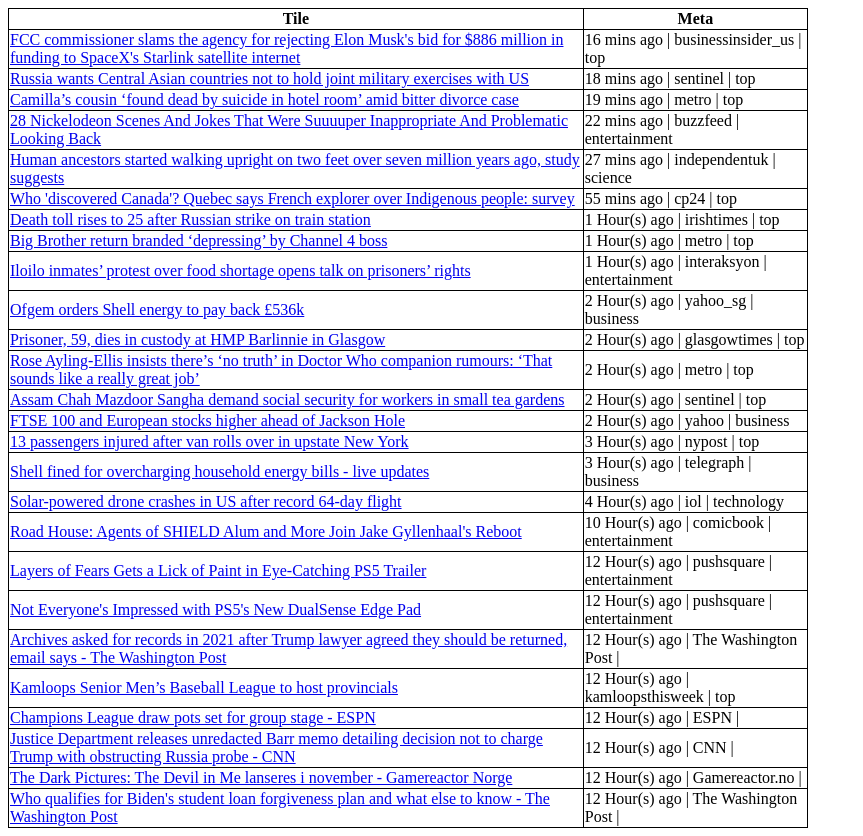
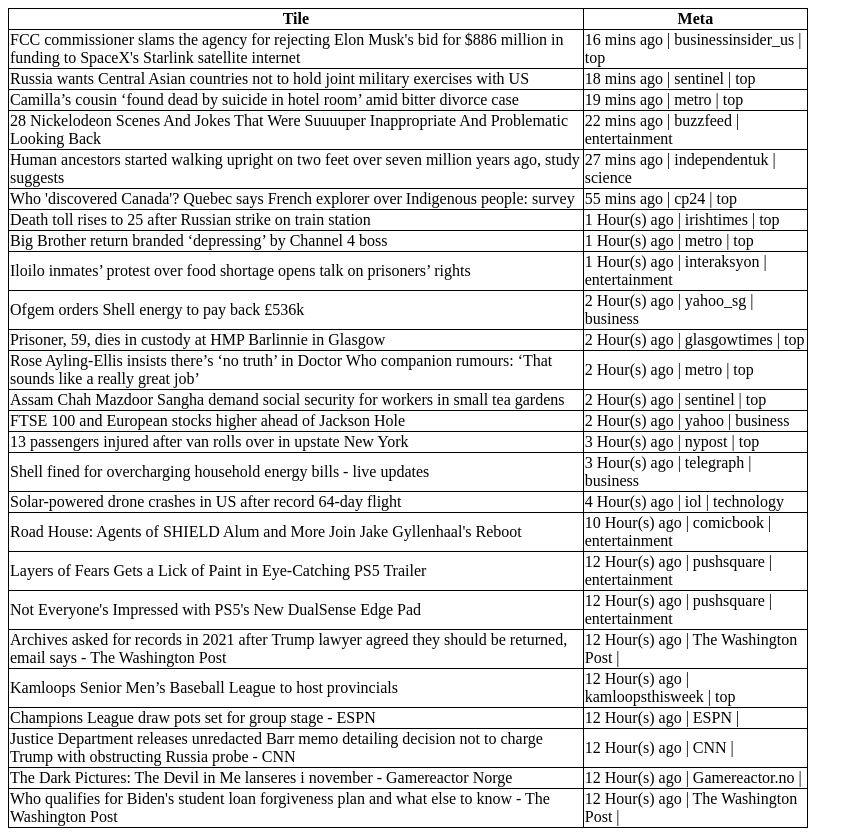
Before and after one commit to mywebmasteruk/hada-news, a plain HTML site: page index.html in a window 1280 px wide. Shown: the whole page, without its empty margins (0-863 px from the left). Drawn offline with Linux system fonts and the light colour scheme.

Commit message:
create index html 3

```diff
--- a/index.html
+++ b/index.html
@@ -1,53 +1,53 @@
 <div style="max-width:800px;"><table style="border: 1px solid black; border-collapse: collapse;"><tr><th style="border: 1px solid black; border-collapse: collapse;">Tile</th><th style="border: 1px solid black; border-collapse: collapse;">Meta</th></tr><tr><td style="border: 1px solid black; border-collapse: collapse;">
-        <a href="/test" target="_blank">FCC commissioner slams the agency for rejecting Elon Musk's bid for $886 million in funding to SpaceX's Starlink satellite internet</a>
+        <a style="color:#000000;text-decoration:none; " href="/test" target="_blank">FCC commissioner slams the agency for rejecting Elon Musk's bid for $886 million in funding to SpaceX's Starlink satellite internet</a>
         </td><td style="border: 1px solid black; border-collapse: collapse;">16 mins ago  |  businessinsider_us  |  top</td></tr><tr><td style="border: 1px solid black; border-collapse: collapse;">
-        <a href="/test" target="_blank">Russia wants Central Asian countries not to hold joint military exercises with US</a>
+        <a style="color:#000000;text-decoration:none; " href="/test" target="_blank">Russia wants Central Asian countries not to hold joint military exercises with US</a>
         </td><td style="border: 1px solid black; border-collapse: collapse;">18 mins ago  |  sentinel  |  top</td></tr><tr><td style="border: 1px solid black; border-collapse: collapse;">
-        <a href="/test" target="_blank">Camilla’s cousin ‘found dead by suicide in hotel room’ amid bitter divorce case</a>
+        <a style="color:#000000;text-decoration:none; " href="/test" target="_blank">Camilla’s cousin ‘found dead by suicide in hotel room’ amid bitter divorce case</a>
         </td><td style="border: 1px solid black; border-collapse: collapse;">19 mins ago  |  metro  |  top</td></tr><tr><td style="border: 1px solid black; border-collapse: collapse;">
-        <a href="/test" target="_blank">28 Nickelodeon Scenes And Jokes That Were Suuuuper Inappropriate And Problematic Looking Back</a>
+        <a style="color:#000000;text-decoration:none; " href="/test" target="_blank">28 Nickelodeon Scenes And Jokes That Were Suuuuper Inappropriate And Problematic Looking Back</a>
         </td><td style="border: 1px solid black; border-collapse: collapse;">22 mins ago  |  buzzfeed  |  entertainment</td></tr><tr><td style="border: 1px solid black; border-collapse: collapse;">
-        <a href="/test" target="_blank">Human ancestors started walking upright on two feet over seven million years ago, study suggests</a>
+        <a style="color:#000000;text-decoration:none; " href="/test" target="_blank">Human ancestors started walking upright on two feet over seven million years ago, study suggests</a>
         </td><td style="border: 1px solid black; border-collapse: collapse;">27 mins ago  |  independentuk  |  science</td></tr><tr><td style="border: 1px solid black; border-collapse: collapse;">
-        <a href="/test" target="_blank">Who 'discovered Canada'? Quebec says French explorer over Indigenous people: survey</a>
+        <a style="color:#000000;text-decoration:none; " href="/test" target="_blank">Who 'discovered Canada'? Quebec says French explorer over Indigenous people: survey</a>
         </td><td style="border: 1px solid black; border-collapse: collapse;">55 mins ago  |  cp24  |  top</td></tr><tr><td style="border: 1px solid black; border-collapse: collapse;">
-        <a href="/test" target="_blank">Death toll rises to 25 after Russian strike on train station</a>
+        <a style="color:#000000;text-decoration:none; " href="/test" target="_blank">Death toll rises to 25 after Russian strike on train station</a>
         </td><td style="border: 1px solid black; border-collapse: collapse;">1 Hour(s) ago  |  irishtimes  |  top</td></tr><tr><td style="border: 1px solid black; border-collapse: collapse;">
-        <a href="/test" target="_blank">Big Brother return branded ‘depressing’ by Channel 4 boss</a>
+        <a style="color:#000000;text-decoration:none; " href="/test" target="_blank">Big Brother return branded ‘depressing’ by Channel 4 boss</a>
         </td><td style="border: 1px solid black; border-collapse: collapse;">1 Hour(s) ago  |  metro  |  top</td></tr><tr><td style="border: 1px solid black; border-collapse: collapse;">
-        <a href="/test" target="_blank">Iloilo inmates’ protest over food shortage opens talk on prisoners’ rights</a>
+        <a style="color:#000000;text-decoration:none; " href="/test" target="_blank">Iloilo inmates’ protest over food shortage opens talk on prisoners’ rights</a>
         </td><td style="border: 1px solid black; border-collapse: collapse;">1 Hour(s) ago  |  interaksyon  |  entertainment</td></tr><tr><td style="border: 1px solid black; border-collapse: collapse;">
-        <a href="/test" target="_blank">Ofgem orders Shell energy to pay back £536k</a>
+        <a style="color:#000000;text-decoration:none; " href="/test" target="_blank">Ofgem orders Shell energy to pay back £536k</a>
         </td><td style="border: 1px solid black; border-collapse: collapse;">2 Hour(s) ago  |  yahoo_sg  |  business</td></tr><tr><td style="border: 1px solid black; border-collapse: collapse;">
-        <a href="/test" target="_blank">Prisoner, 59, dies in custody at HMP Barlinnie in Glasgow</a>
+        <a style="color:#000000;text-decoration:none; " href="/test" target="_blank">Prisoner, 59, dies in custody at HMP Barlinnie in Glasgow</a>
         </td><td style="border: 1px solid black; border-collapse: collapse;">2 Hour(s) ago  |  glasgowtimes  |  top</td></tr><tr><td style="border: 1px solid black; border-collapse: collapse;">
-        <a href="/test" target="_blank">Rose Ayling-Ellis insists there’s ‘no truth’ in Doctor Who companion rumours: ‘That sounds like a really great job’</a>
+        <a style="color:#000000;text-decoration:none; " href="/test" target="_blank">Rose Ayling-Ellis insists there’s ‘no truth’ in Doctor Who companion rumours: ‘That sounds like a really great job’</a>
         </td><td style="border: 1px solid black; border-collapse: collapse;">2 Hour(s) ago  |  metro  |  top</td></tr><tr><td style="border: 1px solid black; border-collapse: collapse;">
-        <a href="/test" target="_blank">Assam Chah Mazdoor Sangha demand social security for workers in small tea gardens</a>
+        <a style="color:#000000;text-decoration:none; " href="/test" target="_blank">Assam Chah Mazdoor Sangha demand social security for workers in small tea gardens</a>
         </td><td style="border: 1px solid black; border-collapse: collapse;">2 Hour(s) ago  |  sentinel  |  top</td></tr><tr><td style="border: 1px solid black; border-collapse: collapse;">
-        <a href="/test" target="_blank">FTSE 100 and European stocks higher ahead of Jackson Hole</a>
+        <a style="color:#000000;text-decoration:none; " href="/test" target="_blank">FTSE 100 and European stocks higher ahead of Jackson Hole</a>
         </td><td style="border: 1px solid black; border-collapse: collapse;">2 Hour(s) ago  |  yahoo  |  business</td></tr><tr><td style="border: 1px solid black; border-collapse: collapse;">
-        <a href="/test" target="_blank">13 passengers injured after van rolls over in upstate New York</a>
+        <a style="color:#000000;text-decoration:none; " href="/test" target="_blank">13 passengers injured after van rolls over in upstate New York</a>
         </td><td style="border: 1px solid black; border-collapse: collapse;">3 Hour(s) ago  |  nypost  |  top</td></tr><tr><td style="border: 1px solid black; border-collapse: collapse;">
-        <a href="/test" target="_blank">Shell fined for overcharging household energy bills - live updates</a>
+        <a style="color:#000000;text-decoration:none; " href="/test" target="_blank">Shell fined for overcharging household energy bills - live updates</a>
         </td><td style="border: 1px solid black; border-collapse: collapse;">3 Hour(s) ago  |  telegraph  |  business</td></tr><tr><td style="border: 1px solid black; border-collapse: collapse;">
-        <a href="/test" target="_blank">Solar-powered drone crashes in US after record 64-day flight</a>
+        <a style="color:#000000;text-decoration:none; " href="/test" target="_blank">Solar-powered drone crashes in US after record 64-day flight</a>
         </td><td style="border: 1px solid black; border-collapse: collapse;">4 Hour(s) ago  |  iol  |  technology</td></tr><tr><td style="border: 1px solid black; border-collapse: collapse;">
-        <a href="/test" target="_blank">Road House: Agents of SHIELD Alum and More Join Jake Gyllenhaal's Reboot</a>
+        <a style="color:#000000;text-decoration:none; " href="/test" target="_blank">Road House: Agents of SHIELD Alum and More Join Jake Gyllenhaal's Reboot</a>
         </td><td style="border: 1px solid black; border-collapse: collapse;">10 Hour(s) ago  |  comicbook  |  entertainment</td></tr><tr><td style="border: 1px solid black; border-collapse: collapse;">
-        <a href="/test" target="_blank">Layers of Fears Gets a Lick of Paint in Eye-Catching PS5 Trailer</a>
+        <a style="color:#000000;text-decoration:none; " href="/test" target="_blank">Layers of Fears Gets a Lick of Paint in Eye-Catching PS5 Trailer</a>
         </td><td style="border: 1px solid black; border-collapse: collapse;">12 Hour(s) ago  |  pushsquare  |  entertainment</td></tr><tr><td style="border: 1px solid black; border-collapse: collapse;">
-        <a href="/test" target="_blank">Not Everyone's Impressed with PS5's New DualSense Edge Pad</a>
+        <a style="color:#000000;text-decoration:none; " href="/test" target="_blank">Not Everyone's Impressed with PS5's New DualSense Edge Pad</a>
         </td><td style="border: 1px solid black; border-collapse: collapse;">12 Hour(s) ago  |  pushsquare  |  entertainment</td></tr><tr><td style="border: 1px solid black; border-collapse: collapse;">
-        <a href="/test" target="_blank">Archives asked for records in 2021 after Trump lawyer agreed they should be returned, email says - The Washington Post</a>
+        <a style="color:#000000;text-decoration:none; " href="/test" target="_blank">Archives asked for records in 2021 after Trump lawyer agreed they should be returned, email says - The Washington Post</a>
         </td><td style="border: 1px solid black; border-collapse: collapse;">12 Hour(s) ago  |  The Washington Post  |  </td></tr><tr><td style="border: 1px solid black; border-collapse: collapse;">
-        <a href="/test" target="_blank">Kamloops Senior Men’s Baseball League to host provincials</a>
+        <a style="color:#000000;text-decoration:none; " href="/test" target="_blank">Kamloops Senior Men’s Baseball League to host provincials</a>
         </td><td style="border: 1px solid black; border-collapse: collapse;">12 Hour(s) ago  |  kamloopsthisweek  |  top</td></tr><tr><td style="border: 1px solid black; border-collapse: collapse;">
-        <a href="/test" target="_blank">Champions League draw pots set for group stage - ESPN</a>
+        <a style="color:#000000;text-decoration:none; " href="/test" target="_blank">Champions League draw pots set for group stage - ESPN</a>
         </td><td style="border: 1px solid black; border-collapse: collapse;">12 Hour(s) ago  |  ESPN  |  </td></tr><tr><td style="border: 1px solid black; border-collapse: collapse;">
-        <a href="/test" target="_blank">Justice Department releases unredacted Barr memo detailing decision not to charge Trump with obstructing Russia probe - CNN</a>
+        <a style="color:#000000;text-decoration:none; " href="/test" target="_blank">Justice Department releases unredacted Barr memo detailing decision not to charge Trump with obstructing Russia probe - CNN</a>
         </td><td style="border: 1px solid black; border-collapse: collapse;">12 Hour(s) ago  |  CNN  |  </td></tr><tr><td style="border: 1px solid black; border-collapse: collapse;">
-        <a href="/test" target="_blank">The Dark Pictures: The Devil in Me lanseres i november - Gamereactor Norge</a>
+        <a style="color:#000000;text-decoration:none; " href="/test" target="_blank">The Dark Pictures: The Devil in Me lanseres i november - Gamereactor Norge</a>
         </td><td style="border: 1px solid black; border-collapse: collapse;">12 Hour(s) ago  |  Gamereactor.no  |  </td></tr><tr><td style="border: 1px solid black; border-collapse: collapse;">
-        <a href="/test" target="_blank">Who qualifies for Biden's student loan forgiveness plan and what else to know - The Washington Post</a>
+        <a style="color:#000000;text-decoration:none; " href="/test" target="_blank">Who qualifies for Biden's student loan forgiveness plan and what else to know - The Washington Post</a>
         </td><td style="border: 1px solid black; border-collapse: collapse;">12 Hour(s) ago  |  The Washington Post  |  </td></tr></table></div>
```
